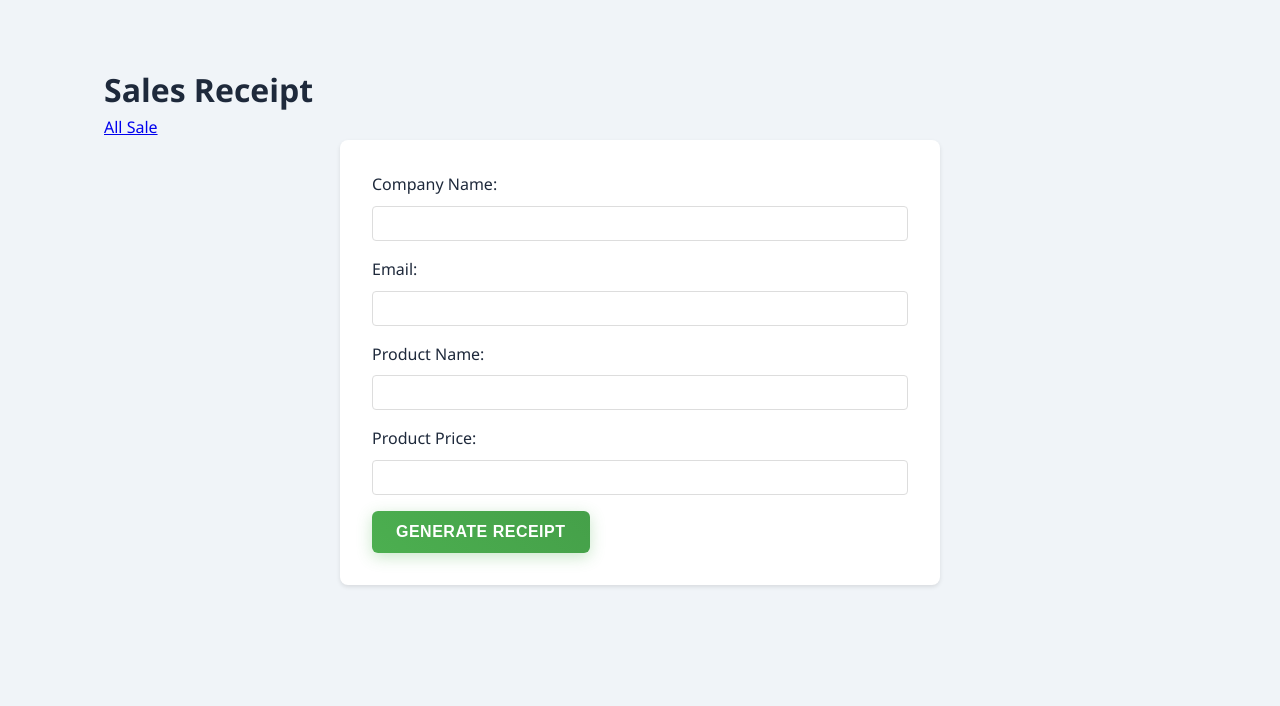
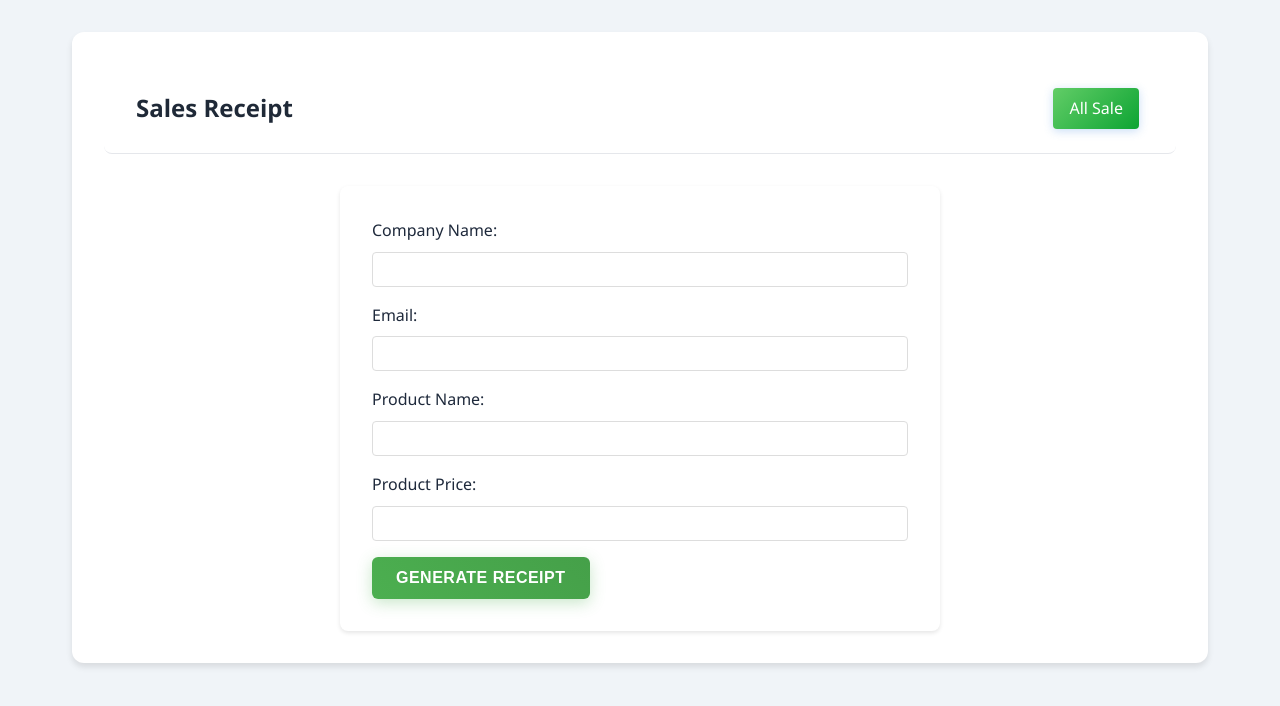
Before and after one commit to krunalpatel355/IMS, a Flask app: page /sales in a window 1280 px wide. Shown: the part 80-786 px from the top of the page. Run offline with Flask 3, Linux system fonts and the light colour scheme.

Commit message:
completed sales_storage section

```diff
--- a/static/style.css
+++ b/static/style.css
@@ -81,6 +81,33 @@ body {
     box-shadow: 0 4px 15px rgba(231, 76, 60, 0.4);
 }
 
+.view-btn {
+    background: linear-gradient(135deg, #62cd67, #0da433);
+    color: white;
+    margin-right: 5px;
+    box-shadow: 0 2px 10px rgba(74, 144, 226, 0.3);
+    text-decoration: none;
+    border-radius: 4px;
+    padding: 0.5rem 1rem;
+    display: inline-block;
+    text-align: center;
+    cursor: pointer;
+    transition: all 0.3s ease;
+}
+
+.view-btn:hover {
+    transform: translateY(-2px);
+    box-shadow: 0 4px 15px rgba(74, 144, 226, 0.4);
+}
+
+.header-section{
+    /* background: var(--header-bg); */
+    padding: 0.4rem;
+    color: rgb(0, 0, 0);
+    text-align: center;
+    border-radius: 8px;
+    margin-bottom: 2rem;
+}
 
 /* Navigation */
 nav {
@@ -225,6 +252,89 @@ main {
     margin-right: 0.5rem;
 }
 
+/* Sales Table */
+.sales-container {
+    background-color: white;
+    border-radius: 12px;
+    box-shadow: 0 4px 6px rgba(0, 0, 0, 0.1);
+    margin-top: 2rem;
+}
+
+.header-section {
+    display: flex;
+    justify-content: space-between;
+    align-items: center;
+    padding: 1.5rem 2rem;
+    border-bottom: 1px solid #e5e7eb;
+}
+
+.header-section h1 {
+    font-size: 1.5rem;
+    color: #1f2937;
+    margin: 0;
+}
+
+.table-responsive {
+    overflow-x: auto;
+    padding: 1rem;
+}
+
+.sales-table {
+    width: 100%;
+    border-collapse: separate;
+    border-spacing: 0;
+    margin-top: 1rem;
+}
+
+.sales-table thead tr {
+    background-color: #f8fafc;
+}
+
+.sales-table th {
+    color: #475569;
+    font-weight: 600;
+    text-align: left;
+    padding: 1rem;
+    border-bottom: 2px solid #e2e8f0;
+    white-space: nowrap;
+}
+
+.sales-table tbody tr {
+    transition: all 0.2s ease;
+}
+
+.sales-table tbody tr:hover {
+    background-color: #f8fafc;
+    transform: scale(1.01);
+}
+
+.sales-table td {
+    padding: 1rem;
+    border-bottom: 1px solid #e5e7eb;
+    color: #4b5563;
+}
+
+.sales-table .total-column {
+    font-weight: 600;
+    color: #047857;
+}
+
+/* Ensure these styles don't affect other tables */
+.sales-table .view-btn {
+    display: inline-flex;
+    align-items: center;
+    gap: 0.5rem;
+    padding: 0.5rem 1rem;
+    font-size: 0.875rem;
+    border-radius: 6px;
+    text-decoration: none;
+    transition: all 0.2s ease;
+}
+
+.sales-table .view-btn i {
+    font-size: 0.875rem;
+}
+
 /* Sales Form */
 .sales-form {
     background-color: white;
@@ -282,6 +392,7 @@ main {
     border-radius: 8px;
     box-shadow: 0 2px 4px rgba(0,0,0,0.1);
 }
+
 /* Links */
 .product-name {
     color: #2196F3;
@@ -314,9 +425,6 @@ main {
     margin-bottom: 1.25rem;
     padding-bottom: 0.5rem;
     border-bottom: 2px solid var(--primary-color);
-    display: flex;
-    align-items: center;
-    gap: 0.5rem;
 }
 
 .section-title i {
--- a/templates/sales_storage.html
+++ b/templates/sales_storage.html
@@ -1,7 +1,7 @@
 {% extends "base.html" %}
 
 {% block content %}
-<div class="sales-storage-container">
+<div class="sales-container" style="padding: 2rem;max-width: 1200px;margin: 0 auto;">
     <div class="header-section">
         <h1>Sales Records</h1>
         <a href="{{ url_for('sales_page') }}" class="view-btn"><i class="fas fa-plus"></i> New Sale</a>
```
